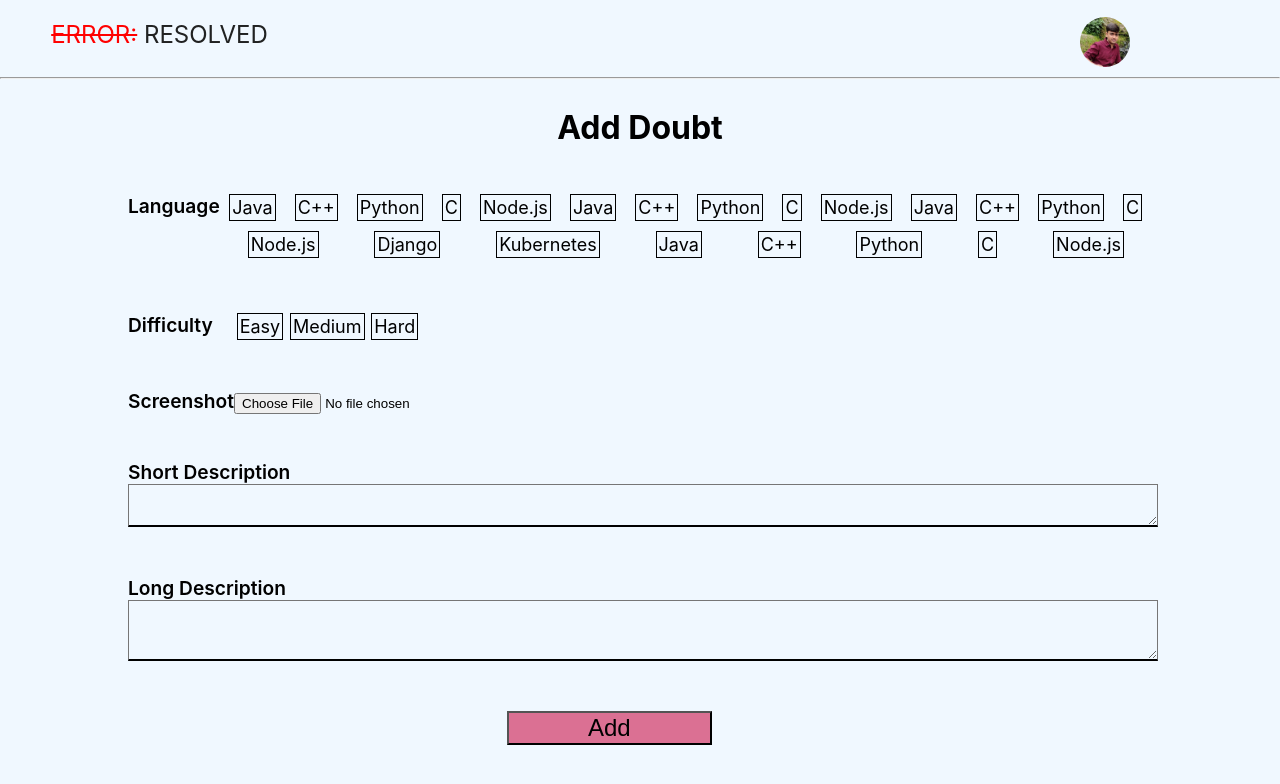
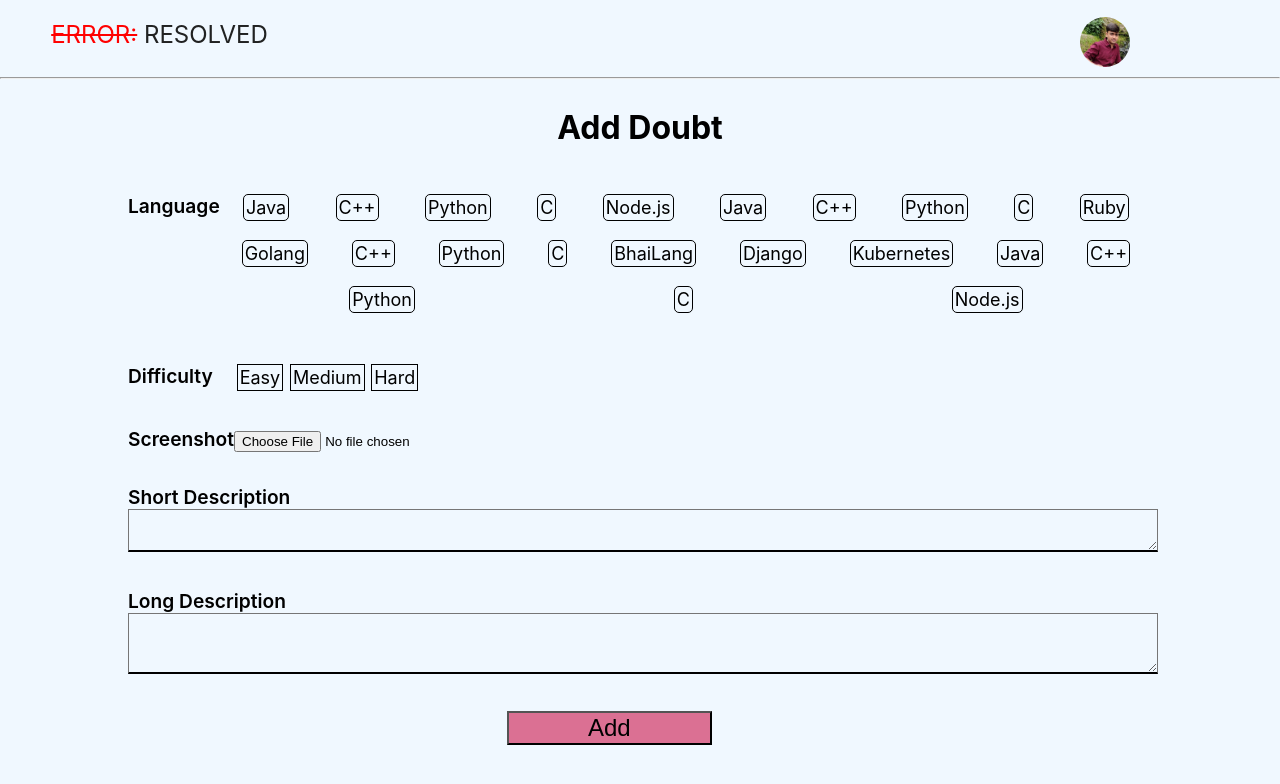
Before and after one commit to arpitgoyal442/Error-Resolved, a Next.js app: page /student/new-doubt in a window 1280 px wide. Shown: the top 784 px of the page. Built offline with nearby package versions, Linux system fonts and the light colour scheme; no server answers.

Commit message:
adddoubt

```diff
--- a/pages/student/new-doubt.js
+++ b/pages/student/new-doubt.js
@@ -10,12 +10,12 @@ const topics = [
 	"C++",
 	"Python",
 	"C",
-	"Node.js",
-	"Java",
+	"Ruby",
+	"Golang",
 	"C++",
 	"Python",
 	"C",
-	"Node.js",
+	"BhaiLang",
 	"Django",
 	"Kubernetes",
 	"Java",
--- a/styles/add.css
+++ b/styles/add.css
@@ -82,8 +82,9 @@
 .addDoubt_languages p{
     padding: 2px;
     border: 1px solid black;
-    margin: 1%;
+    margin: 2%;
     margin-top: 0;
+    border-radius: 5px;
 
 
 }
```
